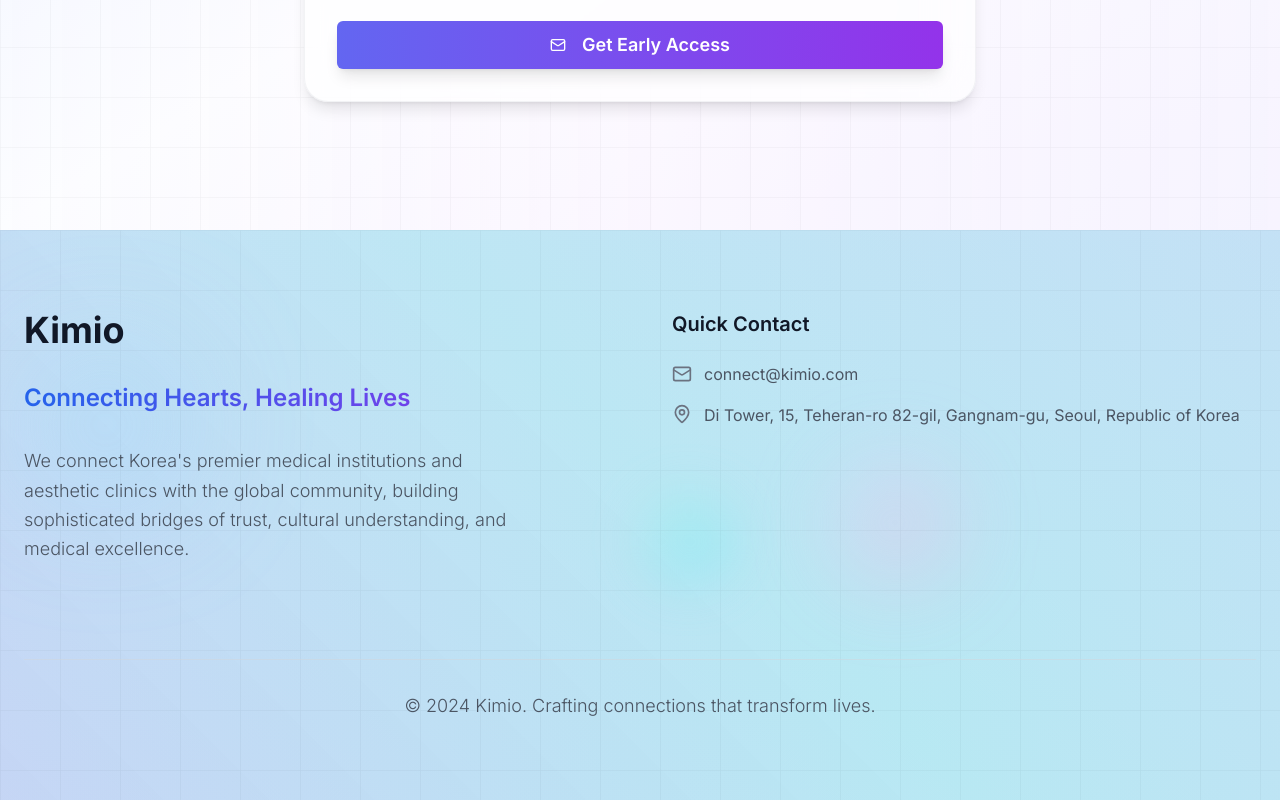
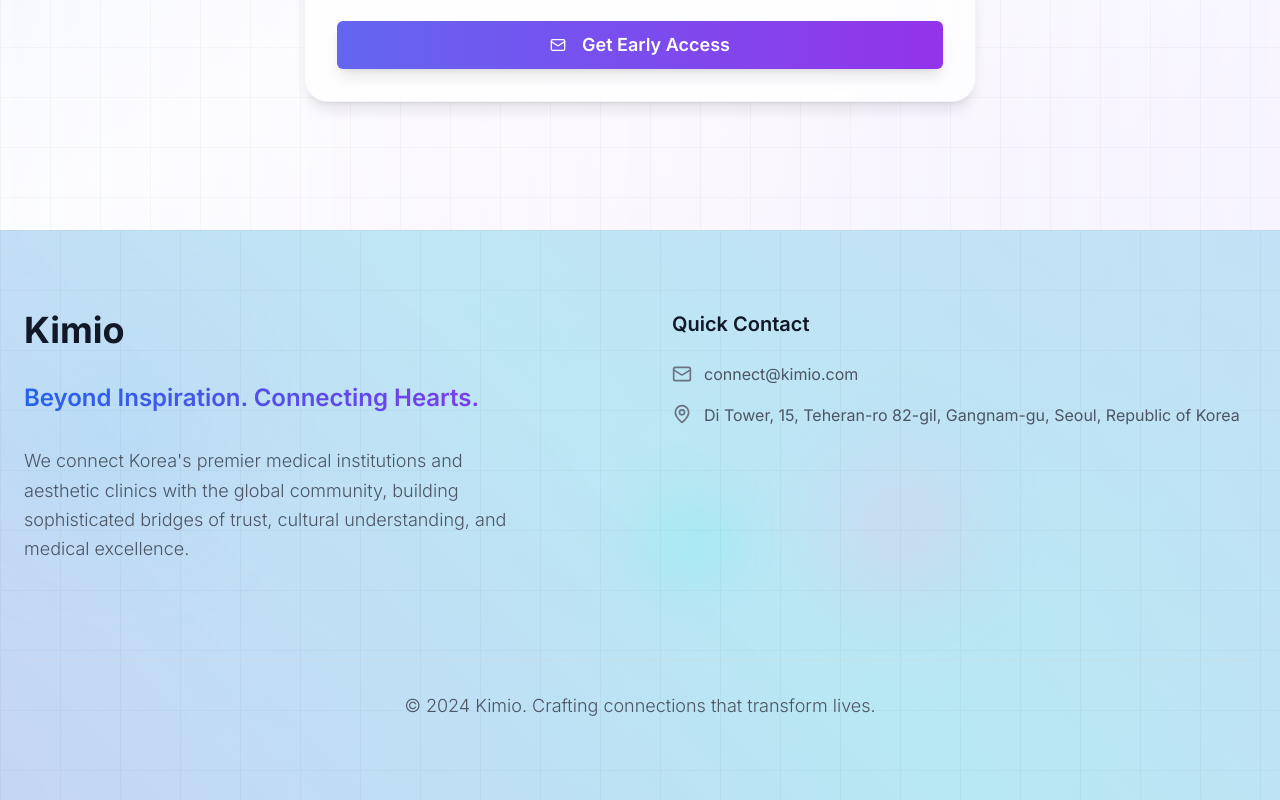
Before and after one commit to hi-jihyun-nam/stellar-web-welcome-site, a React (Vite) app: page / in a window 1280 px wide. Shown: the part 5896-6696 px from the top of the page. Built offline with nearby package versions, Linux system fonts and the light colour scheme.

Commit message:
Refactor:
Change the tagline in the footer.

```diff
--- a/src/components/Footer.tsx
+++ b/src/components/Footer.tsx
@@ -1,3 +1,4 @@
+
 import { Mail, MapPin } from "lucide-react";
 
 const Footer = () => {
@@ -32,7 +33,7 @@ const Footer = () => {
 
             <div className="mb-8">
               <p className="text-2xl font-semibold text-transparent bg-gradient-to-r from-blue-600 to-purple-600 bg-clip-text">
-                Connecting Hearts, Healing Lives
+                Beyond Inspiration. Connecting Hearts.
               </p>
             </div>
             <p className="text-gray-600 mb-8 max-w-lg leading-relaxed font-light text-lg">
```
